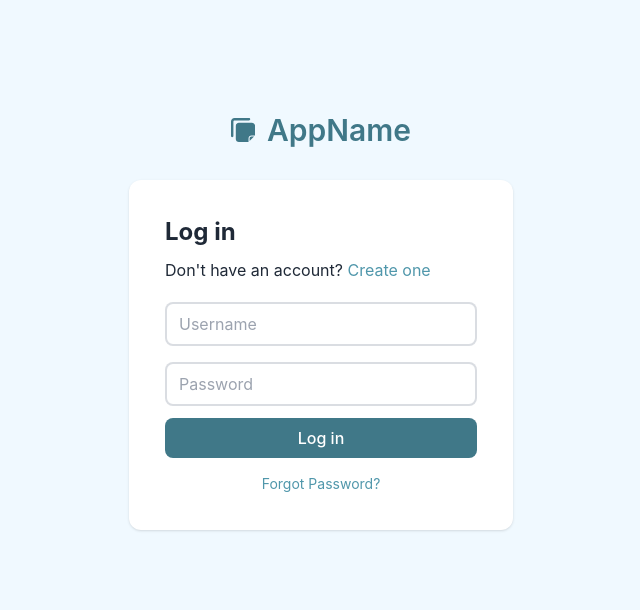
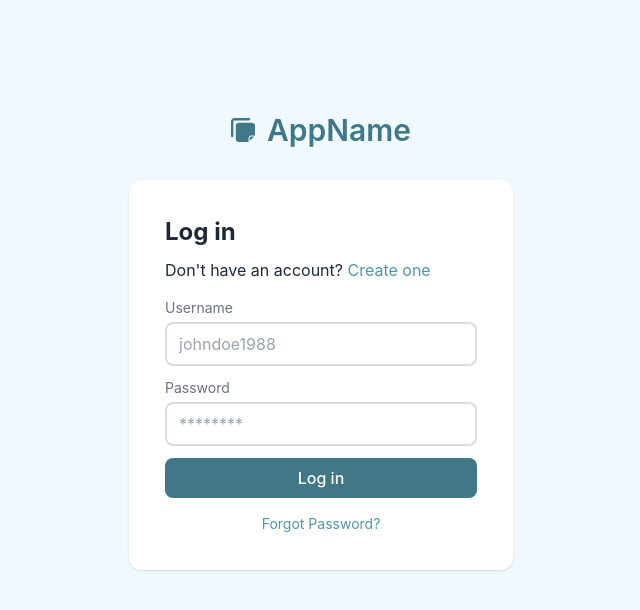
Before and after one commit to acricmg/todo-app-react, a React (Vite) app: page / in a window 1280 px wide. Shown: the top 610 px of the page, without its empty margins (319-959 px from the left). Built offline with nearby package versions, Linux system fonts and the light colour scheme.

Commit message:
Added input labels in login

```diff
--- a/src/pages/Login.jsx
+++ b/src/pages/Login.jsx
@@ -54,22 +54,28 @@ const Login = () => {
         </p>
       </div>
       <form className="my-4 flex flex-col" onSubmit={handleSubmit}>
+        <label className="field-label" htmlFor="username">
+          Username
+        </label>
         <input
           className="field"
           type="text"
           name="username"
           id="username"
-          placeholder="Username"
+          placeholder="johndoe1988"
           value={input.username || ""}
           onChange={(e) => handleChange(e)}
           required
         />
+        <label className="field-label" htmlFor="username">
+          Password
+        </label>
         <input
           className="field"
           type="password"
           name="password"
           id="password"
-          placeholder="Password"
+          placeholder="********"
           value={input.password || ""}
           onChange={(e) => handleChange(e)}
           required
```
